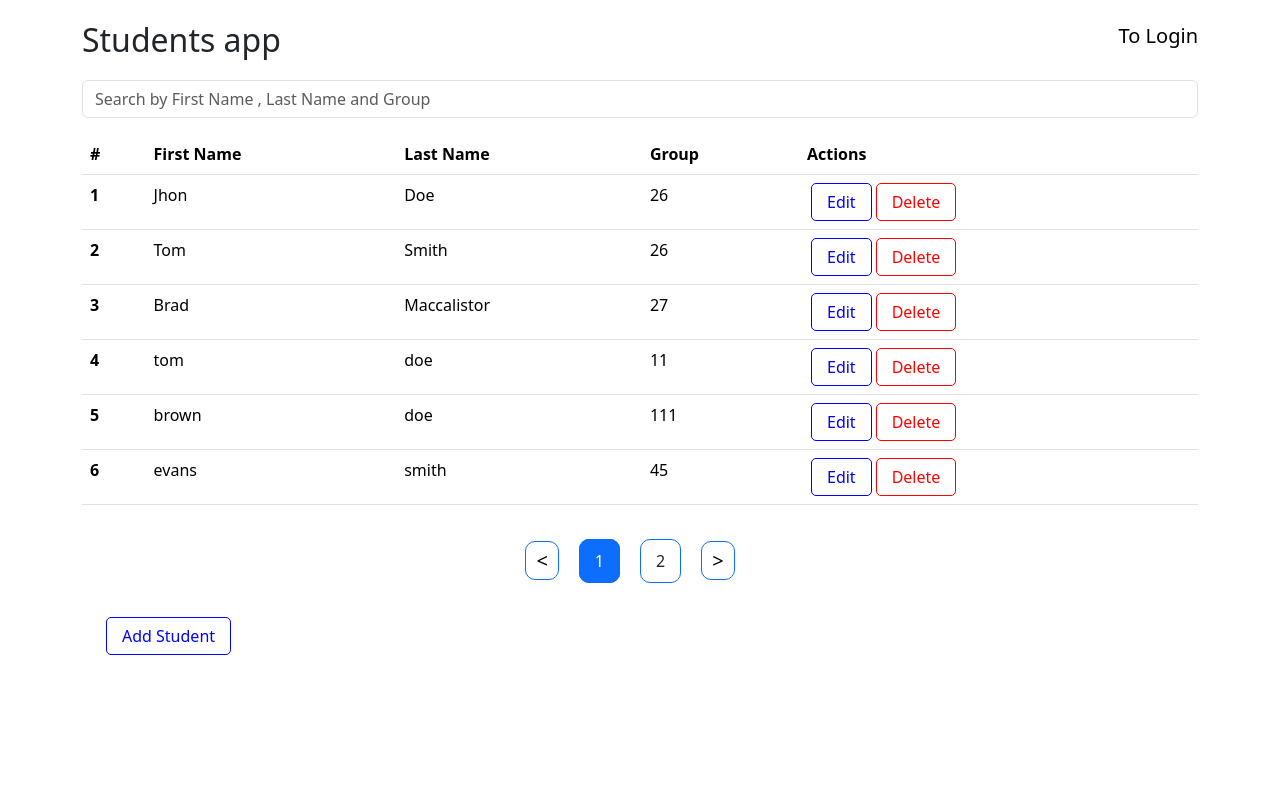
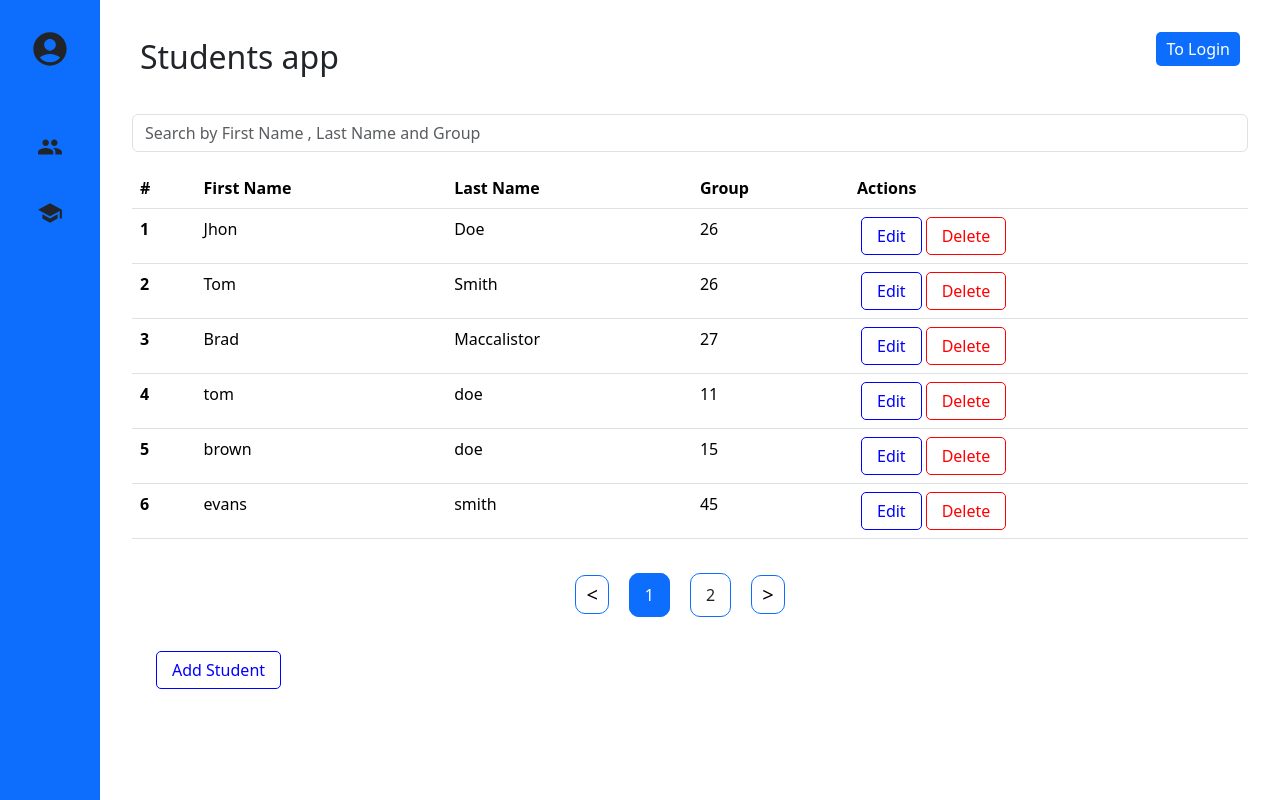
Before and after one commit to Davronn/student-app-react-fc, a React (Vite) app: page / in a window 1280 px wide. Built offline with nearby package versions, Linux system fonts and the light colour scheme; data requests are answered from the project's data file.

Commit message:
add teachers dashboard

```diff
--- a/data.json
+++ b/data.json
@@ -25,10 +25,10 @@
       "group": "11"
     },
     {
-      "id": "9874",
       "firstName": "brown ",
       "lastName": "doe",
-      "group": "111"
+      "group": "15",
+      "id": "9874"
     },
     {
       "firstName": "evans",
@@ -43,10 +43,48 @@
       "id": "5ebd"
     },
     {
-      "id": "3586",
-      "firstName": "snjcd",
-      "lastName": "scdjn's",
-      "group": "12"
+      "firstName": "sin",
+      "lastName": "doe",
+      "group": "12",
+      "id": "3586"
+    },
+    {
+      "firstName": "jhon",
+      "lastName": "doe",
+      "group": "13",
+      "id": "426f"
+    }
+  ],
+  "teachers": [
+    {
+      "firstName": "John",
+      "lastName": "Doe",
+      "group": "26",
+      "id": "1"
+    },
+    {
+      "id": "2",
+      "firstName": "Tom",
+      "lastName": "Smith",
+      "group": 26
+    },
+    {
+      "firstName": "Brad",
+      "lastName": "Maccalistor ",
+      "group": 27,
+      "id": "3"
+    },
+    {
+      "id": "fbc8",
+      "firstName": "tom ",
+      "lastName": "doe",
+      "group": "11"
+    },
+    {
+      "firstName": "brown ",
+      "lastName": "doe",
+      "group": "15",
+      "id": "9874"
     }
   ]
 }
--- a/package.json
+++ b/package.json
@@ -11,6 +11,10 @@
     "rjs": "json-server --watch data.json  "
   },
   "dependencies": {
+    "@emotion/react": "^11.11.4",
+    "@emotion/styled": "^11.11.5",
+    "@mui/icons-material": "^5.15.14",
+    "@mui/material": "^5.15.14",
     "axios": "^1.6.8",
     "bootstrap": "^5.3.3",
     "json-server": "^1.0.0-alpha.23",
@@ -20,6 +24,7 @@
     "react-modal": "^3.16.1",
     "react-paginate": "^8.2.0",
     "react-router-dom": "^6.22.3",
+    "sass": "^1.72.0",
     "styled-component": "^2.8.0",
     "styled-components": "^6.1.8"
   },
--- a/src/App.css
+++ b/src/App.css
@@ -3,3 +3,9 @@
   border: none !important;
   color: black !important;
 }
+.Tologin p {
+  background-color: #0d6efd;
+  padding: 5px 10px;
+  color: #fff;
+  border-radius:5px ;
+}
--- a/src/App.jsx
+++ b/src/App.jsx
@@ -4,6 +4,7 @@ import ExampleComponent from "./components/StudentList";
 import { BrowserRouter as Router, Routes, Route } from "react-router-dom";
 import Login from "./pages/Login";
 import ProfileInfo from "./pages/ProfileInfo";
+import Dashboard from "./components/Dashboard";
 
 function App() {
   const [name, setName] = useState("John");
@@ -12,7 +13,7 @@ function App() {
     <StudentProvider value={{ name, userName }}>
       <Router>
         <Routes>
-          <Route path="/" element={<ExampleComponent />} />
+          <Route path="/" element={<Dashboard />} />
           <Route path="/login" element={<Login />} />
           <Route path="/profile" element={<ProfileInfo />} />
         </Routes>
--- /dev/null
+++ b/src/components/Dashboard.jsx
@@ -0,0 +1,48 @@
+import React, { useState } from "react";
+import StudentList from "./StudentList";
+import Teachers from "./Teachers";
+import "../sass/Dashboard.scss";
+import AccountCircleIcon from "@mui/icons-material/AccountCircle";
+import GroupIcon from "@mui/icons-material/Group";
+import SchoolIcon from "@mui/icons-material/School";
+import { useNavigate } from "react-router-dom";
+
+function Dashboard() {
+  const navigate = useNavigate();
+  const [dashboard, setDashboard] = useState(true);
+
+  const toteach = () => {
+    setDashboard(false);
+  };
+  const tostudent = () => {
+    navigate("/");
+    setDashboard(true);
+  };
+  const toprofile = () => {
+    navigate("/profile");
+  }
+  return (
+    <div>
+      <div className="d-flex">
+        <div className="dashboard">
+          <div className="icons d-flex flex-column align-items-center mt-4">
+            <div onClick={toprofile}>
+              <AccountCircleIcon className="icon" />
+            </div>
+            <div className="icon d-flex mt-5 flex-column gap-3">
+              <div onClick={tostudent}>
+                <GroupIcon />
+              </div>
+              <div onClick={toteach}>
+                <SchoolIcon />
+              </div>
+            </div>
+          </div>
+        </div>
+        {dashboard ? <StudentList /> : <Teachers />}
+      </div>
+    </div>
+  );
+}
+
+export default Dashboard;
--- a/src/components/ProfileLinkTo.jsx
+++ b/src/components/ProfileLinkTo.jsx
@@ -8,7 +8,7 @@ function Profile() {
   console.log(username);
   return (
     <div>
-       {username ? <ProfileInfo/> : <ToLogin/>}
+       {username ? "" : <ToLogin/>}
     </div>
   )
 }
--- a/src/components/StudentList.jsx
+++ b/src/components/StudentList.jsx
@@ -123,7 +123,7 @@ function StudentList() {
 
   return (
     <div className="container">
-      <div className="d-flex justify-content-between align-items-center">
+      <div className="d-flex justify-content-between align-items-center p-2" >
         <h2 className="my-3">Students app</h2>
         <div className="">
           <Profile />
--- /dev/null
+++ b/src/components/Teachers.jsx
@@ -0,0 +1,24 @@
+import React from 'react'
+import Profile from './ProfileLinkTo'
+
+function Teachers() {
+  return (
+    <div className='container'>
+      <div className="d-flex justify-content-between align-items-center p-2" >
+        <h2 className="my-3">Teachers app</h2>
+        <div className="">
+          <Profile />
+        </div>
+      </div>
+      <div className="input-group mb-3">
+        <input
+          type="text"
+          className="form-control"
+          placeholder="Search by First Name , Last Name and Group"
+        />
+      </div>
+    </div>
+  )
+}
+
+export default Teachers
--- a/src/components/ToLogin.jsx
+++ b/src/components/ToLogin.jsx
@@ -6,7 +6,7 @@ function ToLogin() {
   return (
     <div className="Tologin">
       <Link to="/login">
-        <h5>To Login</h5>
+        <p>To Login</p>
       </Link>
     </div>
   );
--- /dev/null
+++ b/src/sass/Dashboard.scss
@@ -0,0 +1,22 @@
+.dashboard {
+  width: 100px;
+  height: 100vh;
+  background-color: #0d6efd;
+
+  .icons {
+    svg {
+      cursor: pointer;
+      width: 40px;
+      height: 50px;
+    }
+    .icon {
+      svg {
+        padding: 5px 7px;
+        border-radius: 5px;
+      }
+    }
+  }
+  .active {
+    background-color: rgba(22, 22, 23, 0.361);
+  }
+}
```
Also changed, not shown: 1 other file (tests, documents, lock files or other folders).
